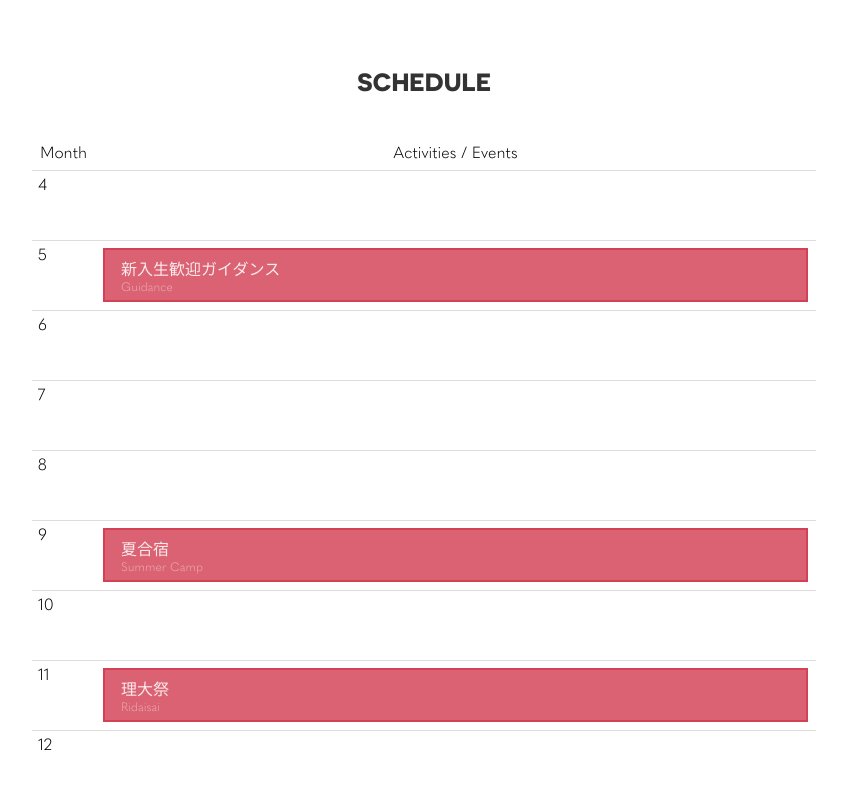
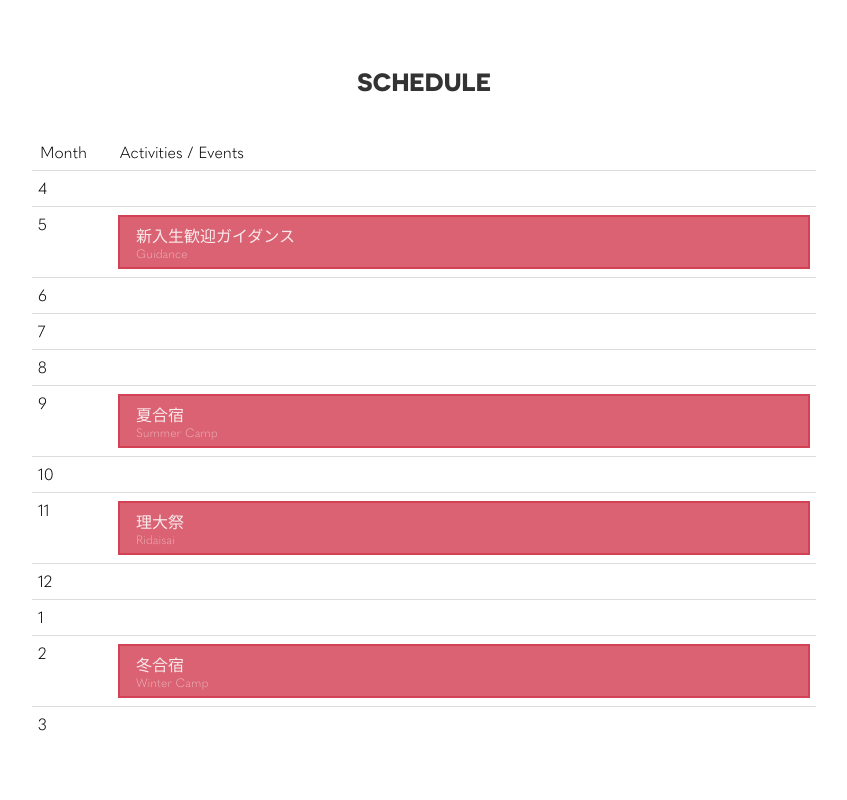
Before and after one commit to TUS-OSK/oskt.us, a Next.js app: page / in a window 1280 px wide. Shown: the part 1440-2240 px from the top of the page, without its empty margins (216-1063 px from the left). Built offline with nearby package versions, Linux system fonts and the light colour scheme.

Commit message:
縮めた

```diff
--- a/src/pages/Home/ScheduleView/Calendar/index.tsx
+++ b/src/pages/Home/ScheduleView/Calendar/index.tsx
@@ -1,83 +1,70 @@
-import React, { ReactElement } from 'react'
+import React from 'react'
 import styled from 'styled-components'
-import { EventCalendar, Events } from 'src/pages/Home/ScheduleView'
-import { EVENT_ELEMENT_HEIGHT } from './EventElement'
+import { EventCalendar } from 'src/pages/Home/ScheduleView'
 import MonthEventElement from './MonthEventElement'
 
 interface Props {
   eventCalendar: EventCalendar
 }
 
-const toReactElements = (months: number[], _events: Events) => {
-  const results: ReactElement[] = []
-  months.forEach((m, i) => {
-    const events = _events[m]
-    if (!events) return
-    results.push(
-      <MonthEventElementWrapper index={i} key={`${m}`}>
-        <HoverActionController>
-          <MonthEventElement events={events} />
-        </HoverActionController>
-      </MonthEventElementWrapper>
-    )
-  })
-  return results
-}
-
 export default function Calendar({ eventCalendar: { months, events } }: Props) {
   return (
-    <Grid>
-      <Title>Month</Title>
-      <Title>Activities / Events</Title>
-
-      {months.map((m) => (
-        <Month key={m} month={m} />
-      ))}
-
-      <EventArea>{toReactElements(months, events)}</EventArea>
-    </Grid>
+    <Container>
+      <Header>
+        <MonthTitle>Month</MonthTitle>
+        <EventsTitle>Activities / Events</EventsTitle>
+      </Header>
+      {months.map((m) => {
+        const monthlyEvents = events[m]
+        return !monthlyEvents ? (
+          <Month key={m} month={m} />
+        ) : (
+          <Month key={m} month={m}>
+            <MonthEventElementWrapper>
+              <HoverActionController>
+                <MonthEventElement events={monthlyEvents} />
+              </HoverActionController>
+            </MonthEventElementWrapper>
+          </Month>
+        )
+      })}
+    </Container>
   )
 }
 
-const Grid = styled.div`
-  display: grid;
-  position: relative;
-  grid-template-columns: max-content 1fr;
-`
+const Container = styled.div``
 
-const Title = styled.div`
-  text-align: center;
+const Header = styled.div`
+  display: flex;
+  align-items: center;
   padding: 8px;
 `
 
-const ROW_HEIGHT = EVENT_ELEMENT_HEIGHT + 8 * 2
+const MONTH_WIDTH = 80
+
+const MonthTitle = styled.div`
+  width: ${MONTH_WIDTH}px;
+`
+
+const EventsTitle = styled.div``
 
 const Month = styled.div<{ month: number }>`
   font-size: 16px;
   box-sizing: border-box;
-  height: ${ROW_HEIGHT}px;
+  min-height: 24px;
   border-top: 1px solid #ddd;
-  padding: 4px 6px;
-  grid-column: 1/3;
+  padding: 8px 6px;
+  display: flex;
 
   &::before {
     display: block;
+    width: ${MONTH_WIDTH}px;
     content: '${(p) => p.month}';
   }
 `
 
-const EventArea = styled.div`
-  grid-column: 2/3;
-  grid-row: 2;
-  position: relative;
-`
-
-const MonthEventElementWrapper = styled.div<{ index: number }>`
-  position: absolute;
-  padding: 8px;
-  width: 100%;
-  box-sizing: border-box;
-  transform: translateY(${(props) => ROW_HEIGHT * props.index}px);
+const MonthEventElementWrapper = styled.div`
+  flex: 1;
 `
 
 const HoverActionController = styled.div`
```
Also changed, not shown: _pages/markdowns/schedule.md (line endings or trailing spaces).
